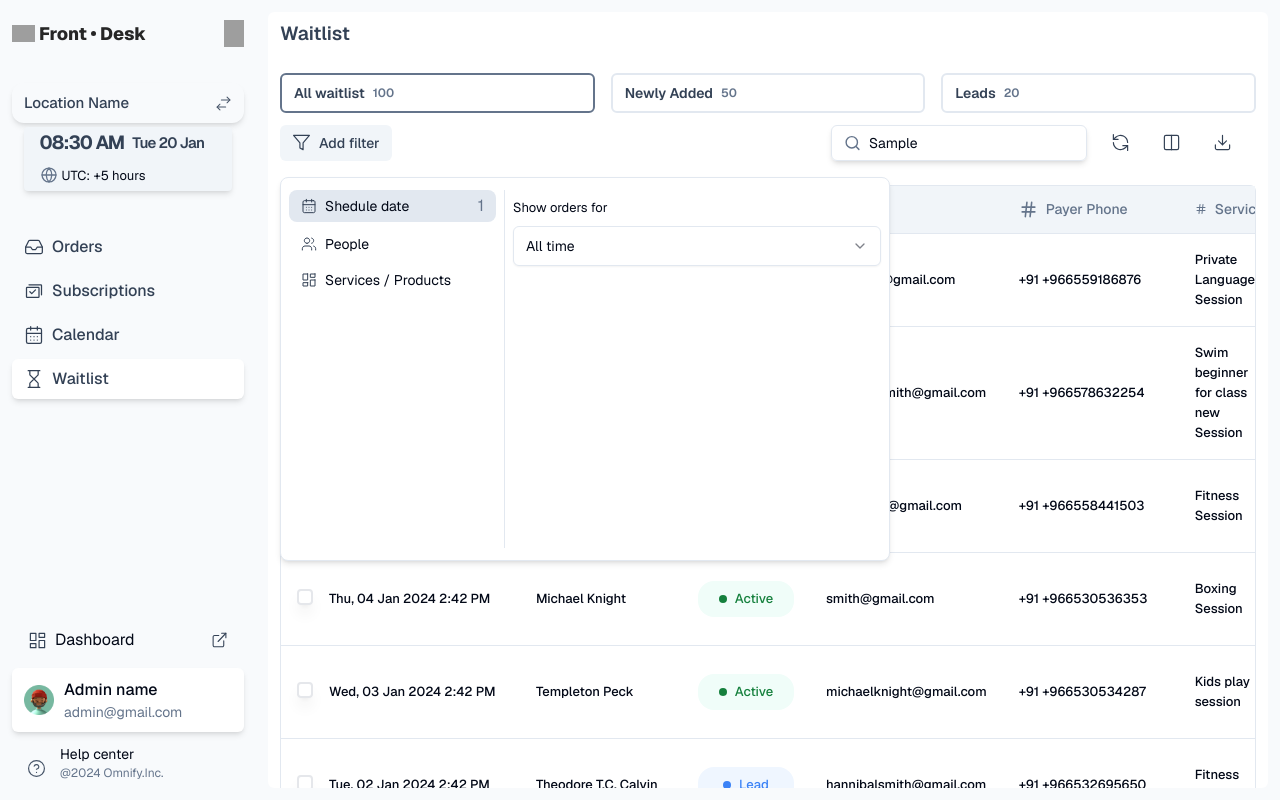
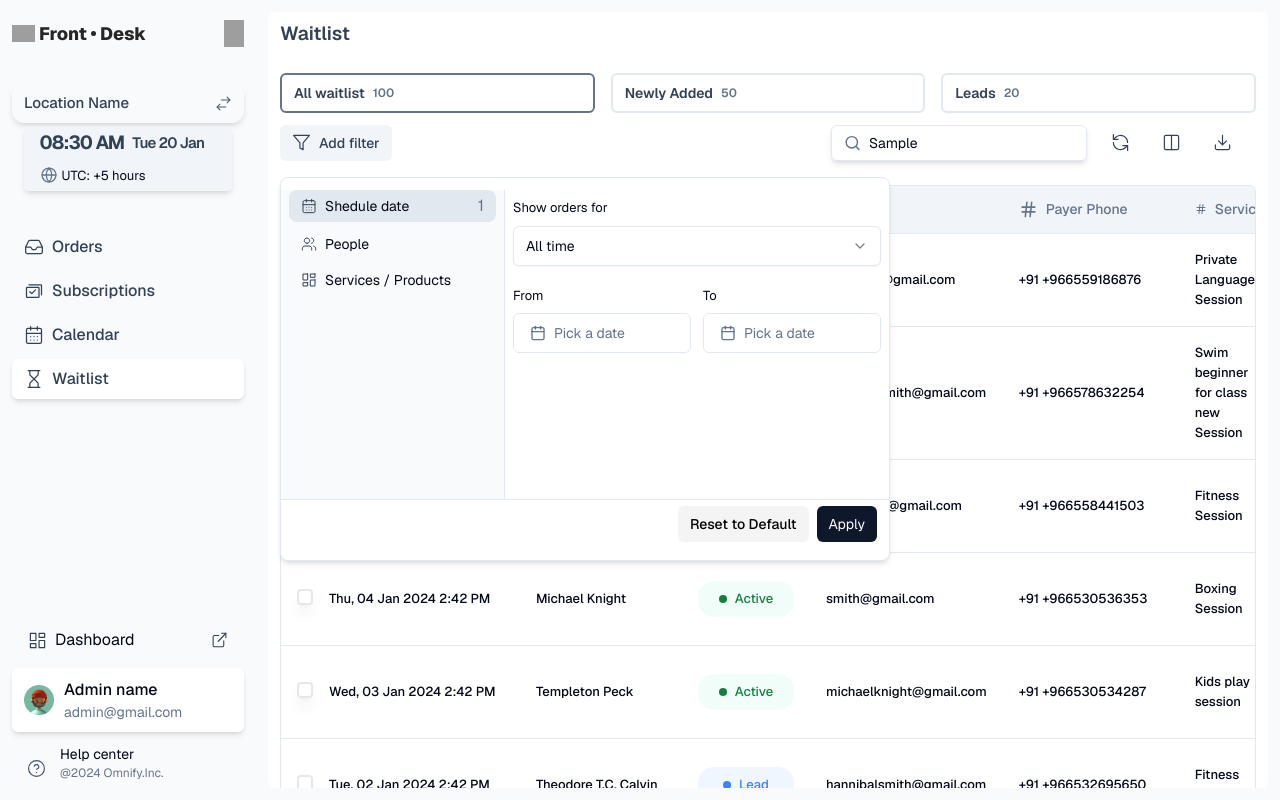
Before and after one commit to mohamedaflah/admin-dashboard-omnify, a Next.js app: page / in a window 1280 px wide. Both pictures are taken after typing "Sample" into the empty fields and a click on the button "Add filter". Built offline with nearby package versions, Linux system fonts and the light colour scheme; grey boxes are pictures that could not be loaded.

Commit message:
feat: filter Dropdown added

```diff
--- a/components/app-component/TableColumns/AdminTable/AdminTable.tsx
+++ b/components/app-component/TableColumns/AdminTable/AdminTable.tsx
@@ -38,10 +38,20 @@ import { SearchBox } from "../../search-box/SearchBox";
 import { TableActionButtons } from "../../Table-actionbuttons/TableActionButtons";
 import { SmallTableMenu } from "../../small-table-menu/TableMenu";
 import { Checkbox } from "@/components/ui/checkbox";
+import {
+  Popover,
+  PopoverContent,
+  PopoverTrigger,
+} from "@/components/ui/popover";
+import { CalendarIcon } from "lucide-react";
+import { format } from "date-fns";
+import { Calendar } from "@/components/ui/calendar";
+import { cn } from "@/lib/utils";
 interface DataTableProps<TData, TValue> {
   columns: ColumnDef<TData, TValue>[];
   data: TData[];
 }
+import { ordersData } from "../../../../constants/ordersData";
 
 export function AdminDataTable<TData, TValue>({
   columns,
@@ -59,7 +69,9 @@ export function AdminDataTable<TData, TValue>({
     },
   });
 
-  const [selecteCols, setSelectedCols] = useState<string[]>([]);
+  const [date, setDate] = useState<Date>();
+
+  const [filterNav, setFilterNav] = useState<string[]>([]);
   return (
     <div className="space-y-6">
       <div className="w-full flex  justify-between">
@@ -73,11 +85,11 @@ export function AdminDataTable<TData, TValue>({
             </button>
           </DropdownMenuTrigger>
           <DropdownMenuContent
-            className="w-auto h-96 mt-3  mr-2 py-3 rounded-lg flex px-0"
+            className="w-auto h-96 mt-3  mr-2 py-3 rounded-lg flex flex-col px-0"
             align="start"
           >
-            <div className="w-full h-full flex">
-              <aside className="h-full md:w-56 w-48 border-r flex flex-col px-2 gap-2">
+            <div className="w-full h-full flex md:flex-row flex-col border-b">
+              <aside className="h-full md:w-56 w-full border-r flex flex-col px-2 gap-2 bg-bgColor-1">
                 <div className="flex items-center px-3 py-1 gap-2 bg-[#E2E8F0] rounded-lg justify-between">
                   <div className="flex gap-2">
                     <Image
@@ -113,7 +125,7 @@ export function AdminDataTable<TData, TValue>({
                   </div>
                 </div>
               </aside>
-              <div className="h-full md:w-96 w-72 p-2">
+              <div className="h-full md:w-96 w-72 p-2 space-y-5">
                 <div className="flex flex-col gap-2">
                   <label htmlFor="" className="text-[13px]">
                     Show orders for
@@ -123,17 +135,89 @@ export function AdminDataTable<TData, TValue>({
                       <SelectValue placeholder="All time" />
                     </SelectTrigger>
                     <SelectContent>
-                      <SelectGroup>
-                        <SelectItem value={"20"}>20</SelectItem>
-                        <SelectItem value={"25"}>25</SelectItem>
-                        <SelectItem value={"35"}>35</SelectItem>
-                        <SelectItem value={"40"}>40</SelectItem>
-                        <SelectItem value={"50"}>50</SelectItem>
+                      <SelectGroup className=" h-[232px] overflow-y-auto scrollbar-thin scrollbar-track-slate-400 scrollbar-corner-white">
+                        {ordersData.map((val) => (
+                          <SelectItem value={val} key={val}>
+                            {val}
+                          </SelectItem>
+                        ))}
                       </SelectGroup>
                     </SelectContent>
                   </Select>
                 </div>
+                <div className="grid grid-cols-1 md:grid-cols-2 gap-3">
+                  <div className="flex flex-col gap-2">
+                    <label htmlFor="" className="text-[13px]">
+                      From
+                    </label>
+                    <Popover>
+                      <PopoverTrigger asChild>
+                        <Button
+                          variant={"outline"}
+                          className={cn(
+                            "w-full justify-start text-left font-normal",
+                            !date && "text-muted-foreground"
+                          )}
+                        >
+                          <CalendarIcon className="mr-2 h-4 w-4" />
+                          {date ? (
+                            format(date, "PPP")
+                          ) : (
+                            <span>Pick a date</span>
+                          )}
+                        </Button>
+                      </PopoverTrigger>
+                      <PopoverContent className="w-auto p-0" align="start">
+                        <Calendar
+                          mode="single"
+                          selected={date}
+                          onSelect={setDate}
+                          initialFocus
+                        />
+                      </PopoverContent>
+                    </Popover>
+                  </div>
+                  <div className="flex flex-col gap-2">
+                    <label htmlFor="" className="text-[13px]">
+                      To
+                    </label>
+                    <Popover>
+                      <PopoverTrigger asChild>
+                        <Button
+                          variant={"outline"}
+                          className={cn(
+                            "w-full justify-start text-left font-normal",
+                            !date && "text-muted-foreground"
+                          )}
+                        >
+                          <CalendarIcon className="mr-2 h-4 w-4" />
+                          {date ? (
+                            format(date, "PPP")
+                          ) : (
+                            <span>Pick a date</span>
+                          )}
+                        </Button>
+                      </PopoverTrigger>
+                      <PopoverContent className="w-auto p-0">
+                        <Calendar
+                          mode="single"
+                          selected={date}
+                          onSelect={setDate}
+                          initialFocus
+                        />
+                      </PopoverContent>
+                    </Popover>
+                  </div>
+                </div>
               </div>
+            </div>
+            <div className="h-14 flex items-center gap-2 justify-end px-3">
+              <button className="h-9 px-3 rounded-md bg-[#F4F4F5] text-black font-medium text-sm">
+                Reset to Default
+              </button>
+              <button className="h-9 px-3 rounded-md bg-[#0F172A] text-white text-sm">
+                Apply
+              </button>
             </div>
           </DropdownMenuContent>
         </DropdownMenu>
@@ -188,7 +272,7 @@ export function AdminDataTable<TData, TValue>({
                     );
                   })}
                 <div className="w-full grid grid-cols-2 gap-2 h-9">
-                  <button className="w-full h-full flex items-center justify-center border px-3  rounded-lg text-[13px] font-medium">
+                  <button className="w-full h-full flex items-center justify-center border px-3 bg-[#F4F4F5]  rounded-lg text-[13px] font-medium">
                     Reset to default
                   </button>
                   <button className="capitalize bg-[#0F172A] text-white w-full h-full flex items-center justify-center border px-3  rounded-lg text-[13px] font-medium">
--- /dev/null
+++ b/constants/ordersData.ts
@@ -0,0 +1,9 @@
+export const ordersData = [
+  "All",
+  "Custom",
+  "Last 30 days",
+  "This month",
+  "Last month",
+  "This quarter",
+  "2 quarter ago",
+];
```
